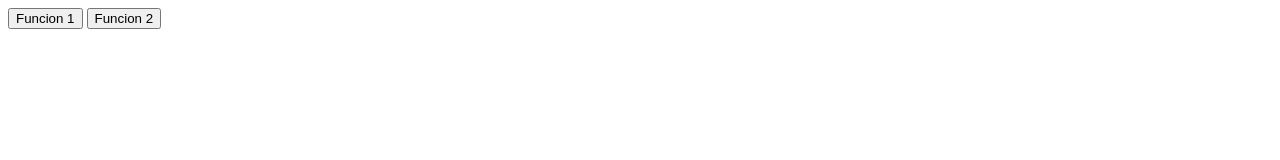
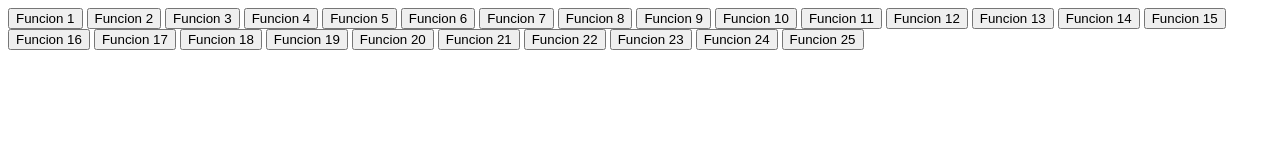
Before and after one commit to DiegoIII/pseudocodigos24, a plain HTML site: page index.html in a window 1280 px wide. Drawn offline with Linux system fonts and the light colour scheme.

Commit message:
Add files via upload

```diff
--- a/expresiones.js
+++ b/expresiones.js
@@ -1,9 +1,136 @@
+// Funciones básicas en JavaScript
 function saludar() {
   const nombre = "UNID";
   console.log("Hola", nombre);
 }
 
 function saludarDos() {
-  const nombreDos = prompt("ingresaun nombre");
+  const nombreDos = prompt("Ingrese un número");
   console.log("Hola", nombreDos);
 }
+
+function suma() {
+  const a = Number(prompt("Ingrese el primer número"));
+  const b = Number(prompt("Ingrese el segundo número"));
+  console.log("La suma es", a + b);
+}
+
+function resta() {
+  const a = Number(prompt("Ingrese el primer número"));
+  const b = Number(prompt("Ingrese el segundo número"));
+  console.log("La resta es", a - b);
+}
+
+function multiplica() {
+  const a = Number(prompt("Ingrese el primer número"));
+  const b = Number(prompt("Ingrese el segundo número"));
+  console.log("La multiplicación es", a * b);
+}
+
+function divide() {
+  const a = Number(prompt("Ingrese el primer número"));
+  const b = Number(prompt("Ingrese el segundo número"));
+  if (b != 0) {
+    console.log("La división es", a / b);
+  } else {
+    console.log("Error: División por cero");
+  }
+}
+
+function modulo() {
+  const a = Number(prompt("Ingrese el primer número"));
+  const b = Number(prompt("Ingrese el segundo número"));
+  console.log("El módulo es", a % b);
+}
+
+function potencia() {
+  const base = Number(prompt("Ingrese la base"));
+  const exponente = Number(prompt("Ingrese el exponente"));
+  console.log("La potencia es", Math.pow(base, exponente));
+}
+
+function raizCuadrada() {
+  const a = Number(prompt("Ingrese un número"));
+  console.log("La raíz cuadrada es", Math.sqrt(a));
+}
+
+function logaritmoNatural() {
+  const a = Number(prompt("Ingrese un número"));
+  console.log("El logaritmo natural es", Math.log(a));
+}
+
+function seno() {
+  const a = Number(prompt("Ingrese un número"));
+  console.log("El seno es", Math.sin(a));
+}
+
+function coseno() {
+  const a = Number(prompt("Ingrese un número"));
+  console.log("El coseno es", Math.cos(a));
+}
+
+function valorAbsoluto() {
+  const a = Number(prompt("Ingrese un número"));
+  console.log("El valor absoluto es", Math.abs(a));
+}
+
+function redondear() {
+  const a = Number(prompt("Ingrese un número"));
+  console.log("El número redondeado es", Math.round(a));
+}
+
+function redondearArriba() {
+  const a = Number(prompt("Ingrese un número"));
+  console.log("El número redondeado hacia arriba es", Math.ceil(a));
+}
+
+function redondearAbajo() {
+  const a = Number(prompt("Ingrese un número"));
+  console.log("El número redondeado hacia abajo es", Math.floor(a));
+}
+
+function numeroAleatorio() {
+  console.log("El número aleatorio es", Math.random());
+}
+
+function tangente() {
+  const a = Number(prompt("Ingrese un número"));
+  console.log("La tangente es", Math.tan(a));
+}
+
+function arcoseno() {
+  const a = Number(prompt("Ingrese un número"));
+  console.log("El arcoseno es", Math.asin(a));
+}
+
+function arcocoseno() {
+  const a = Number(prompt("Ingrese un número"));
+  console.log("El arcocoseno es", Math.acos(a));
+}
+
+function arcotangente() {
+  const a = Number(prompt("Ingrese un número"));
+  console.log("El arcotangente es", Math.atan(a));
+}
+
+function logaritmoBase10() {
+  const a = Number(prompt("Ingrese un número"));
+  console.log("El logaritmo en base 10 es", Math.log10(a));
+}
+
+function exponencial() {
+  const a = Number(prompt("Ingrese un número"));
+  console.log("El exponencial es", Math.exp(a));
+}
+
+function minimo() {
+  const a = Number(prompt("Ingrese el primer número"));
+  const b = Number(prompt("Ingrese el segundo número"));
+  console.log("El mínimo es", Math.min(a, b));
+}
+
+function maximo() {
+  const a = Number(prompt("Ingrese el primer número"));
+  const b = Number(prompt("Ingrese el segundo número"));
+  console.log("El máximo es", Math.max(a, b));
+}
--- a/index.html
+++ b/index.html
@@ -8,6 +8,30 @@
   <body>
     <button onclick="saludar();">Funcion 1</button>
     <button onclick="saludarDos();">Funcion 2</button>
+    <button onclick="suma();">Funcion 3</button>
+    <button onclick="resta();">Funcion 4</button>
+    <button onclick="multiplica();">Funcion 5</button>
+    <button onclick="divide();">Funcion 6</button>
+    <button onclick="modulo();">Funcion 7</button>
+    <button onclick="potencia();">Funcion 8</button>
+    <button onclick="raizCuadrada();">Funcion 9</button>
+    <button onclick="logaritmoNatural();">Funcion 10</button>
+    <button onclick="seno();">Funcion 11</button>
+    <button onclick="coseno();">Funcion 12</button>
+    <button onclick="valorAbsoluto();">Funcion 13</button>
+    <button onclick="redondear();">Funcion 14</button>
+    <button onclick="redondearArriba();">Funcion 15</button>
+    <button onclick="redondearAbajo();">Funcion 16</button>
+    <button onclick="numeroAleatorio();">Funcion 17</button>
+    <button onclick="tangente();">Funcion 18</button>
+    <button onclick="arcoseno();">Funcion 19</button>
+    <button onclick="arcocoseno();">Funcion 20</button>
+    <button onclick="arcotangente();">Funcion 21</button>
+    <button onclick="logaritmoBase10();">Funcion 22</button>
+    <button onclick="exponencial();">Funcion 23</button>
+    <button onclick="minimo();">Funcion 24</button>
+    <button onclick="maximo();">Funcion 25</button>
+    <script src="./expresiones.js"></script>
     <script src="./expresiones.js"></script>
   </body>
 </html>
```
